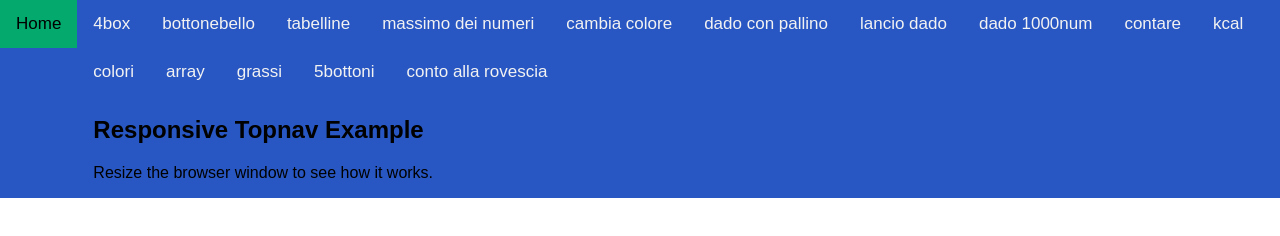
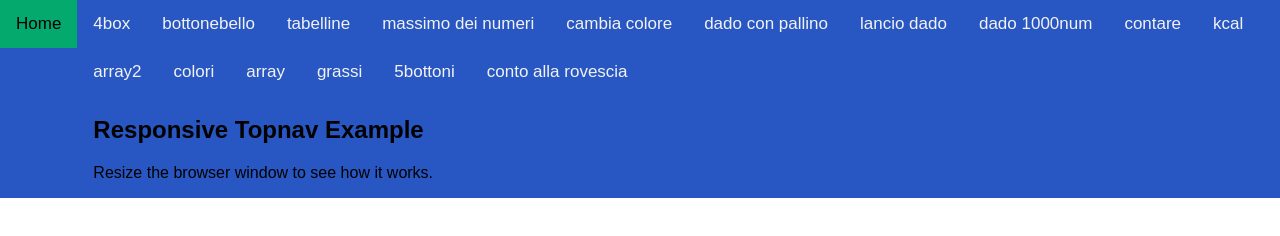
Before and after one commit to FEDERICOMACRINO/federico, a plain HTML site: page index.html in a window 1280 px wide. Drawn offline with Linux system fonts and the light colour scheme.

Commit message:
Update index.html

```diff
--- a/index.html
+++ b/index.html
@@ -80,6 +80,7 @@ body {
    <a href="dado con 1000num.html">dado 1000num</a>
    <a href="contare.html">contare</a>
      <a href="kcal.HTML">kcal</a>
+       <a href=" array2.html"> array2</a>
      <a href="colori.html">colori</a>
      <a href=" array.html">array</a>
       <a href="grassi.html">grassi</a>
```
